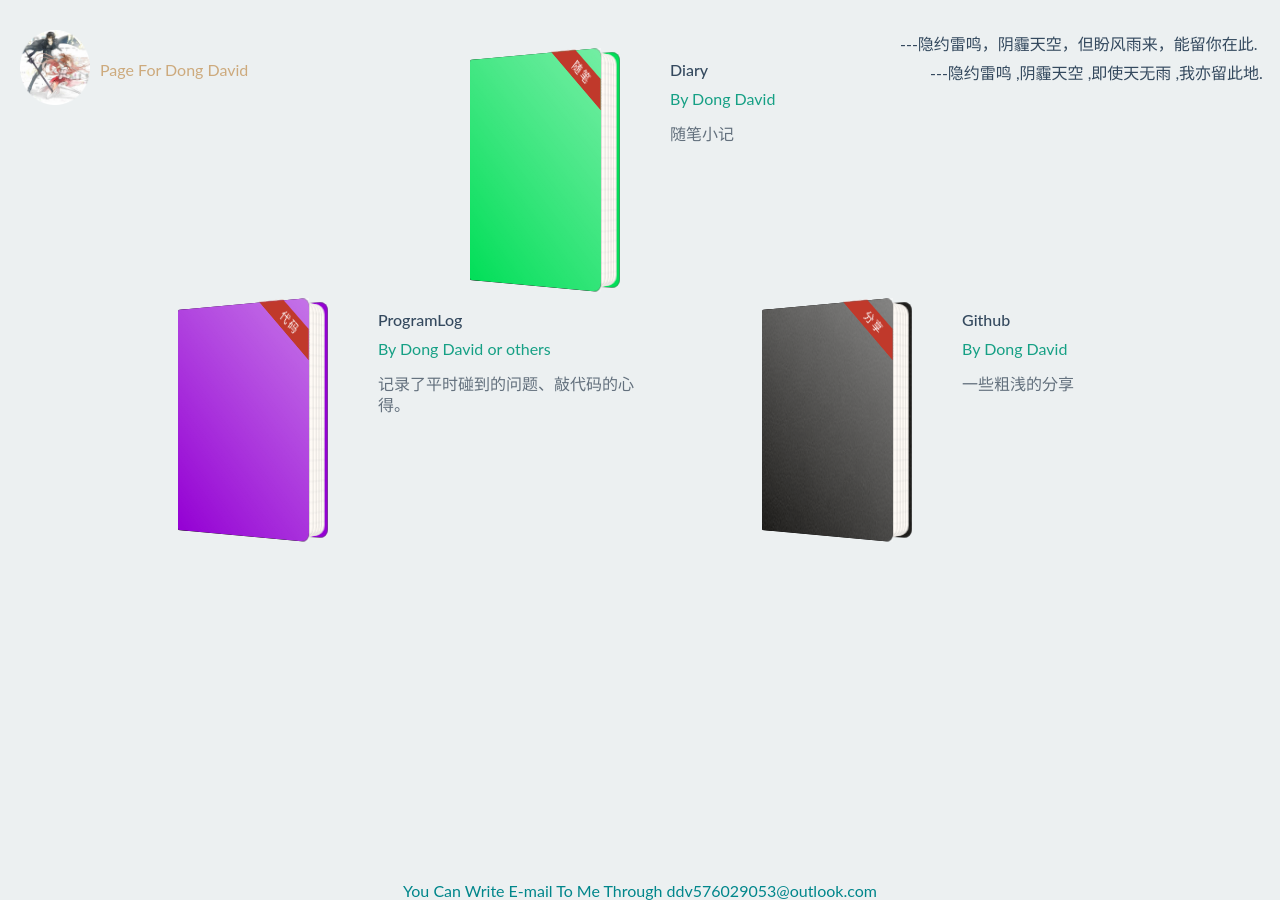
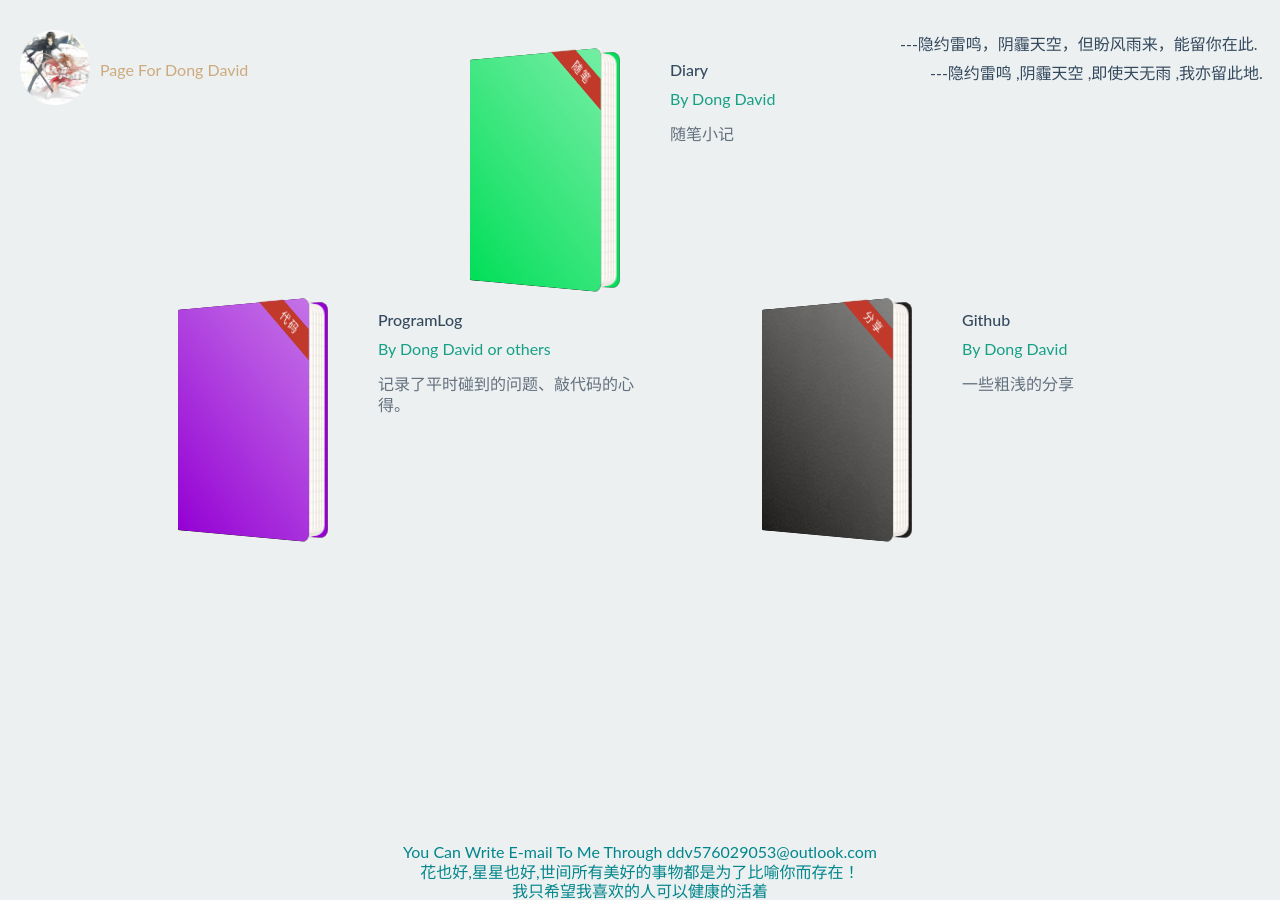
Before and after one commit to ppxyaozhengjiushijie/DongDavid.github.io, a Jekyll site: the page built from index.html, in a window 1280 px wide. Built offline with Jekyll 4.4.1, drawn with Linux system fonts in a browser that asks for light colours; the list of posts is cut into pages by our own code; comment, search, counter and statistics services are not loaded.

Commit message:
添加百度自动提交链接js

```diff
--- a/_layouts/default.html
+++ b/_layouts/default.html
@@ -23,8 +23,24 @@
 </div>
 
 <div class="foot">
-<span>You Can Write E-mail To Me Through ddv576029053@outlook.com</span>
+<span>You Can Write E-mail To Me Through ddv576029053@outlook.com</span><br>
+<span>花也好,星星也好,世间所有美好的事物都是为了比喻你而存在！</span><br>
+<span>我只希望我喜欢的人可以健康的活着</span>
 </div>
+<script>
+(function(){
+    var bp = document.createElement('script');
+    var curProtocol = window.location.protocol.split(':')[0];
+    if (curProtocol === 'https') {
+        bp.src = 'https://zz.bdstatic.com/linksubmit/push.js';
+    }
+    else {
+        bp.src = 'http://push.zhanzhang.baidu.com/push.js';
+    }
+    var s = document.getElementsByTagName("script")[0];
+    s.parentNode.insertBefore(bp, s);
+})();
+</script>
 </body>
 
 </html>
```
Also changed, not shown: _posts/life/2017-04-05-新电脑到手.md (added, +17 -0 lines).
